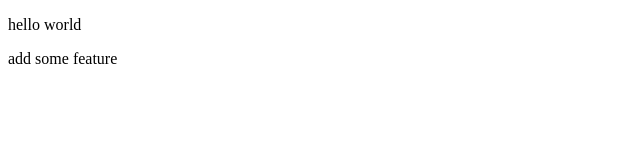
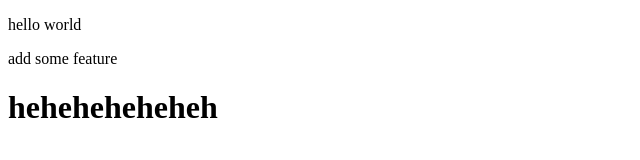
Before and after one commit to saingWann/git-test, a plain HTML site: page index.html in a window 1280 px wide. Shown: the whole page, without its empty margins (0-640 px from the left). Drawn offline with Linux system fonts and the light colour scheme.

Commit message:
Update index.html

```diff
--- a/index.html
+++ b/index.html
@@ -8,5 +8,6 @@
   <body>
     <p>hello world</p>
     <p>add some feature</p>
+    <h1>heheheheheheh</h1>
   </body>
 </html>
```
